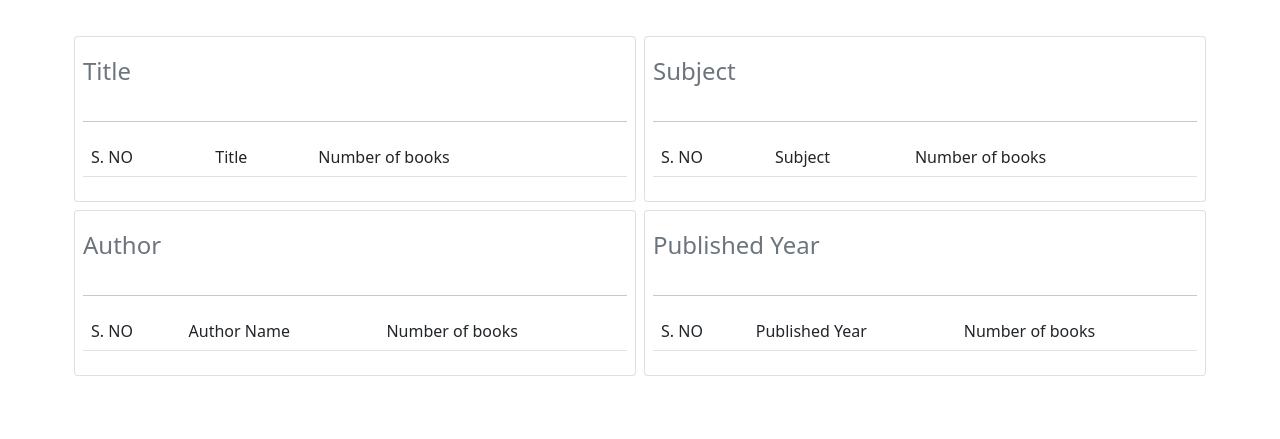
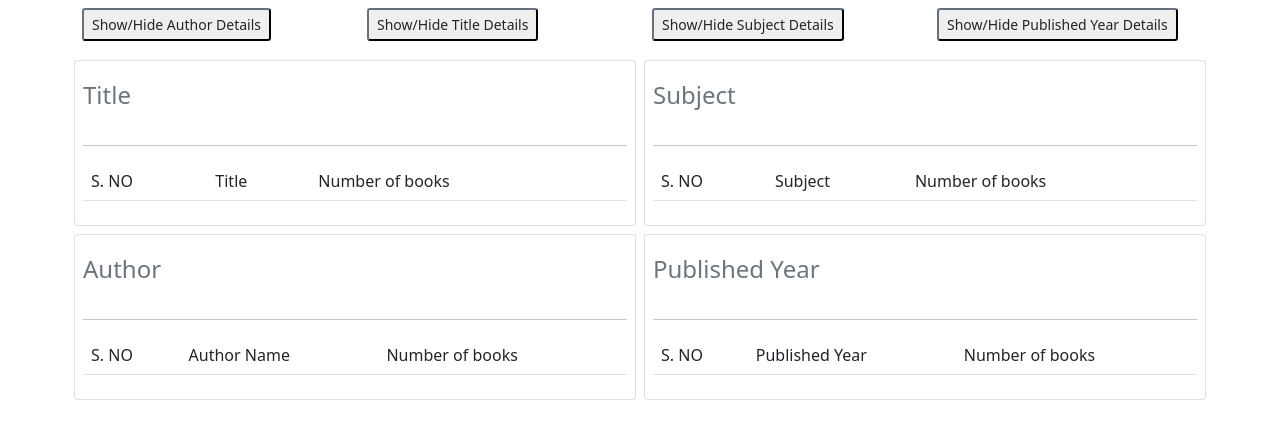
Before and after one commit to SATHISHKUMAR-01/Library_Management_System, a PHP site: page /Library_Management_System/info.php in a window 1280 px wide. Shown: the part 64-503 px from the top of the page. Run offline with PHP 8.4, Linux system fonts and the light colour scheme; the visitor is signed in with stand-in values (Sample User, id 1); data that the repository does not hold is empty; some libraries are stand-ins or nearby versions.

Commit message:
Changes in slider added in info page

```diff
--- a/info.php
+++ b/info.php
@@ -32,6 +32,8 @@ while($row = mysqli_fetch_array($res))
 
 
 
+
+
 ?>
 
 
@@ -39,10 +41,37 @@ while($row = mysqli_fetch_array($res))
     <head>
         <title> More Info</title>
         <?php include('header.php') ?>
+
         <style>
 
+        </style>
 
-        </style>
+        <script>
+            $(document).ready(function(){
+  $("#title_button").click(function(){
+    $("#title").slideToggle("slow");
+  });
+});
+
+$(document).ready(function(){
+  $("#author_button").click(function(){
+    $("#author").slideToggle("slow");
+  });
+});
+
+$(document).ready(function(){
+  $("#subject_button").click(function(){
+    $("#subject").slideToggle("slow");
+  });
+});
+
+$(document).ready(function(){
+  $("#year_button").click(function(){
+    $("#year").slideToggle("slow");
+  });
+});
+
+        </script>
 
 
 
@@ -55,10 +84,30 @@ while($row = mysqli_fetch_array($res))
         <br><br><br>
         <div class="container">
 
-        <br>
+
         <div class="row">
 
-        <div class="col m-1 card p-2">
+        <br><br>
+            <div class="col">
+            <button class="btn-sm btn-outline-dark  " id="author_button"> Show/Hide Author Details </button>
+            </div>
+            <div class="col">
+            <button class="btn-sm btn-outline-dark " id="title_button"> Show/Hide Title Details </button>
+            </div>
+            <div class="col">
+            <button class="btn-sm btn-outline-dark " id="subject_button"> Show/Hide Subject Details </button>
+            </div>
+            <div class="col">
+            <button class="btn-sm btn-outline-dark " id="year_button"> Show/Hide Published Year Details </button>
+            </div>
+        </div>
+
+
+
+
+        <div id="info">
+        <div class="row">
+        <div class="col m-1 card p-2" id="title">
         <p class="fs-4 text-secondary pt-2"> Title </p>
         <hr>
         <table class="table">
@@ -82,7 +131,7 @@ while($row = mysqli_fetch_array($res))
         </table>
         </div>
 
-        <div class="col  m-1 card p-2">
+        <div class="col  m-1 card p-2" id="subject">
         <p class="fs-4 text-secondary pt-2"> Subject </p>
         <hr>
         <table class="table">
@@ -111,7 +160,7 @@ while($row = mysqli_fetch_array($res))
 
         <div class="row">
 
-        <div class="col m-1 card p-2">
+        <div class="col m-1 card p-2" id="author">
         <p class="fs-4 text-secondary pt-2"> Author </p>
         <hr>
         <table class="table">
@@ -135,7 +184,7 @@ while($row = mysqli_fetch_array($res))
         </table>
         </div>
 
-        <div class="col m-1 card p-2">
+        <div class="col m-1 card p-2" id="year">
         <p class="fs-4 text-secondary pt-2"> Published Year </p>
         <hr>
         <table class="table">
@@ -159,7 +208,9 @@ while($row = mysqli_fetch_array($res))
         </table>
         </div>
 
+
         </div>
+              </div>
 
 
 
```
